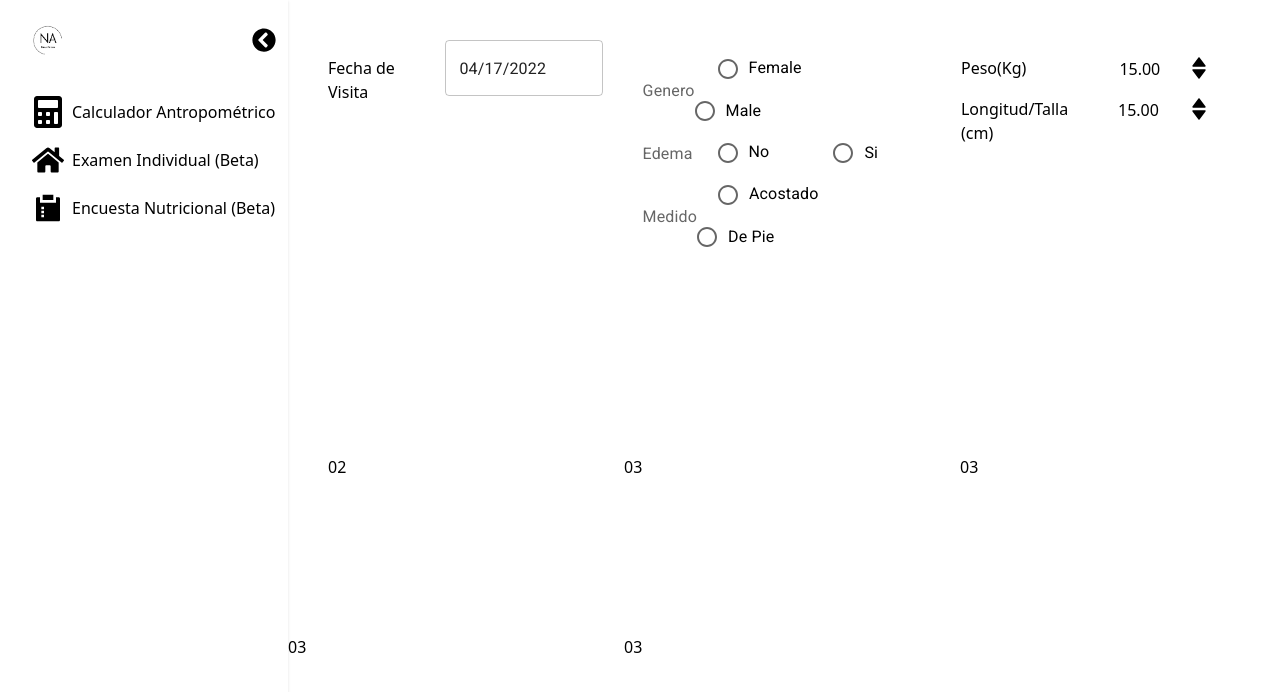
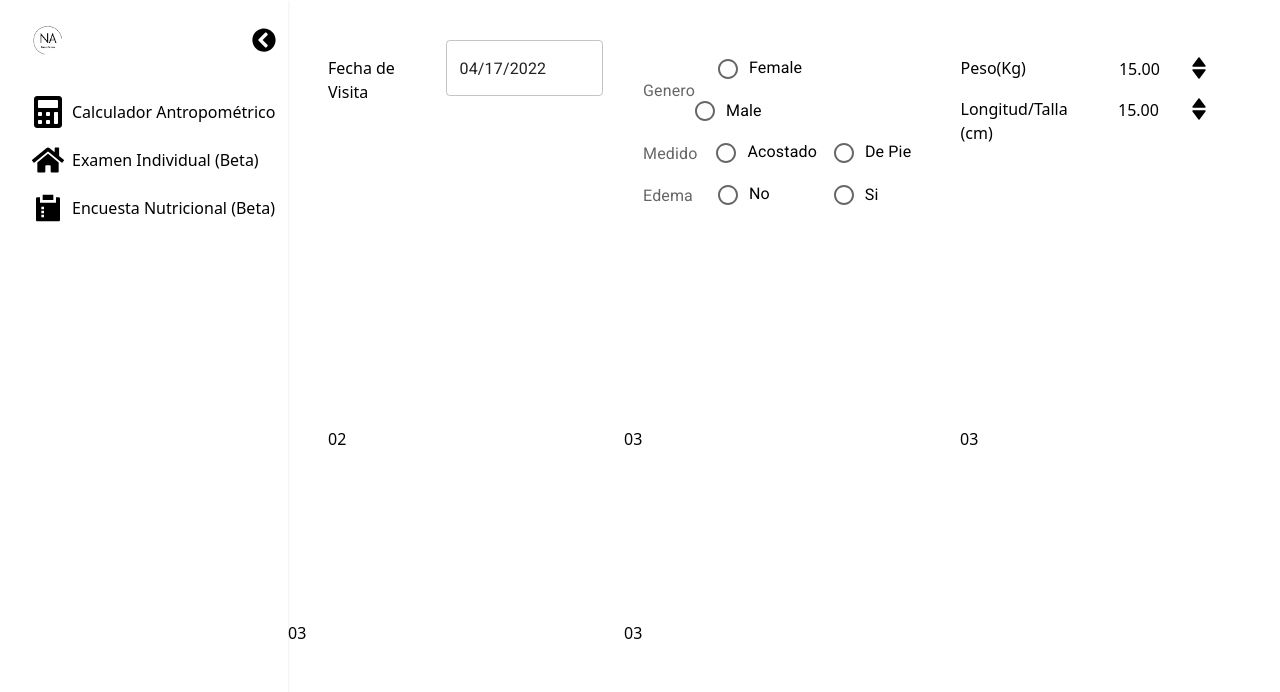
Before and after one commit to alperaltgend/nutripro, a React (Vite) app: page /calculadora in a window 1280 px wide. Shown: the top 692 px of the page. Built offline with nearby package versions, Linux system fonts and the light colour scheme.

Commit message:
add componentsss

```diff
--- a/src/pages/Calculadora.jsx
+++ b/src/pages/Calculadora.jsx
@@ -72,6 +72,20 @@ export default function Calculadora() {
                             </RadioGroup>
                         </FormControl>
                         <FormControl class="flex items-center">
+                            <FormLabel id="demo-controlled-radio-buttons-group" >Medido</FormLabel>
+                            <RadioGroup
+
+                                aria-labelledby="demo-controlled-radio-buttons-group"
+                                name="controlled-radio-buttons-group"
+                                value={valueradio2}
+                                onChange={handleChange2}
+                                row
+                            >
+                                <FormControlLabel value="female" class="mx-2 mr-0.5" control={<Radio />} label="Acostado" />
+                                <FormControlLabel value="male" class="ml-1" control={<Radio />} label="De Pie" />
+                            </RadioGroup>
+                        </FormControl>
+                        <FormControl class="flex items-center">
                             <FormLabel id="demo-controlled-radio-buttons-group" >Edema</FormLabel>
                             <RadioGroup
 
@@ -86,20 +100,7 @@ export default function Calculadora() {
                                 <FormControlLabel value="male" control={<Radio />} label="Si" />
                             </RadioGroup>
                         </FormControl>
-                        <FormControl class="flex items-center">
-                            <FormLabel id="demo-controlled-radio-buttons-group" >Medido</FormLabel>
-                            <RadioGroup
 
-                                aria-labelledby="demo-controlled-radio-buttons-group"
-                                name="controlled-radio-buttons-group"
-                                value={valueradio2}
-                                onChange={handleChange2}
-                                row
-                            >
-                                <FormControlLabel value="female" class="mx-2 mr-1.5 ml-2.5 " control={<Radio />} label="Acostado" />
-                                <FormControlLabel value="male" control={<Radio />} label="De Pie" />
-                            </RadioGroup>
-                        </FormControl>
                     </div>
                     <div className='mx-10 flex flex-col'>
                         <div className='flex items-start'>
```
